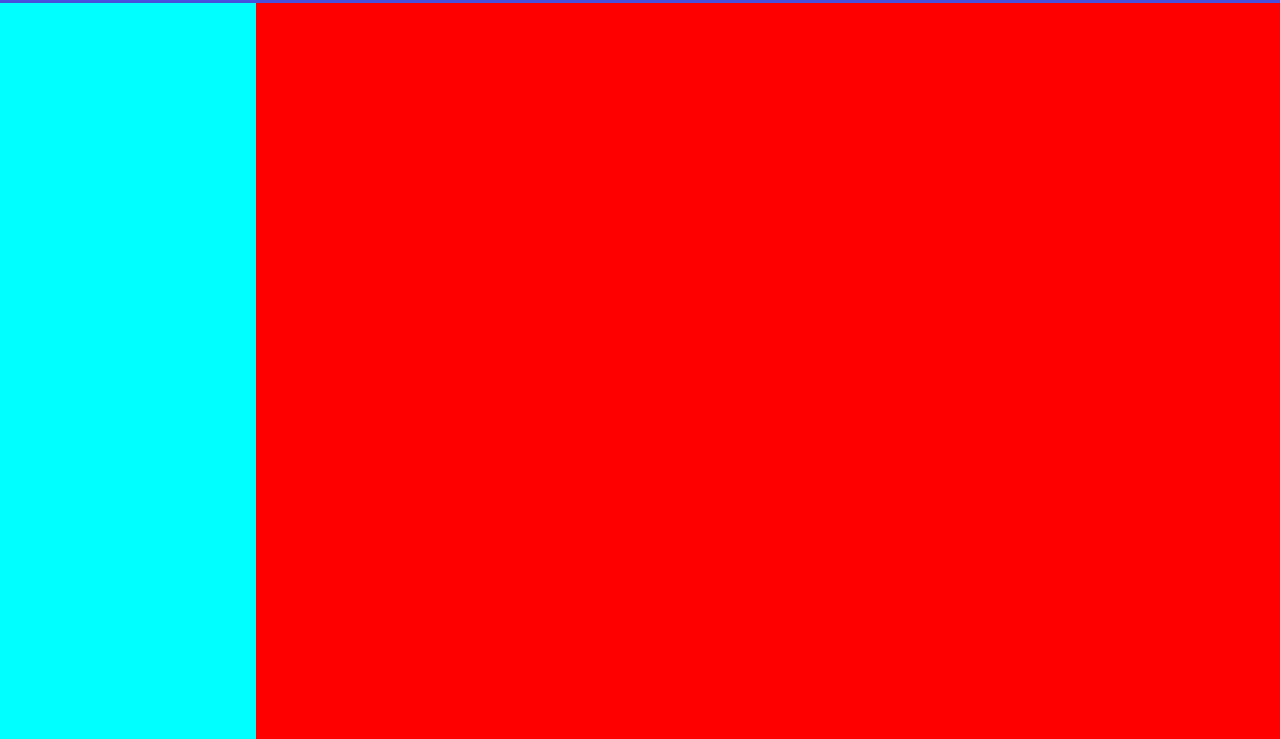
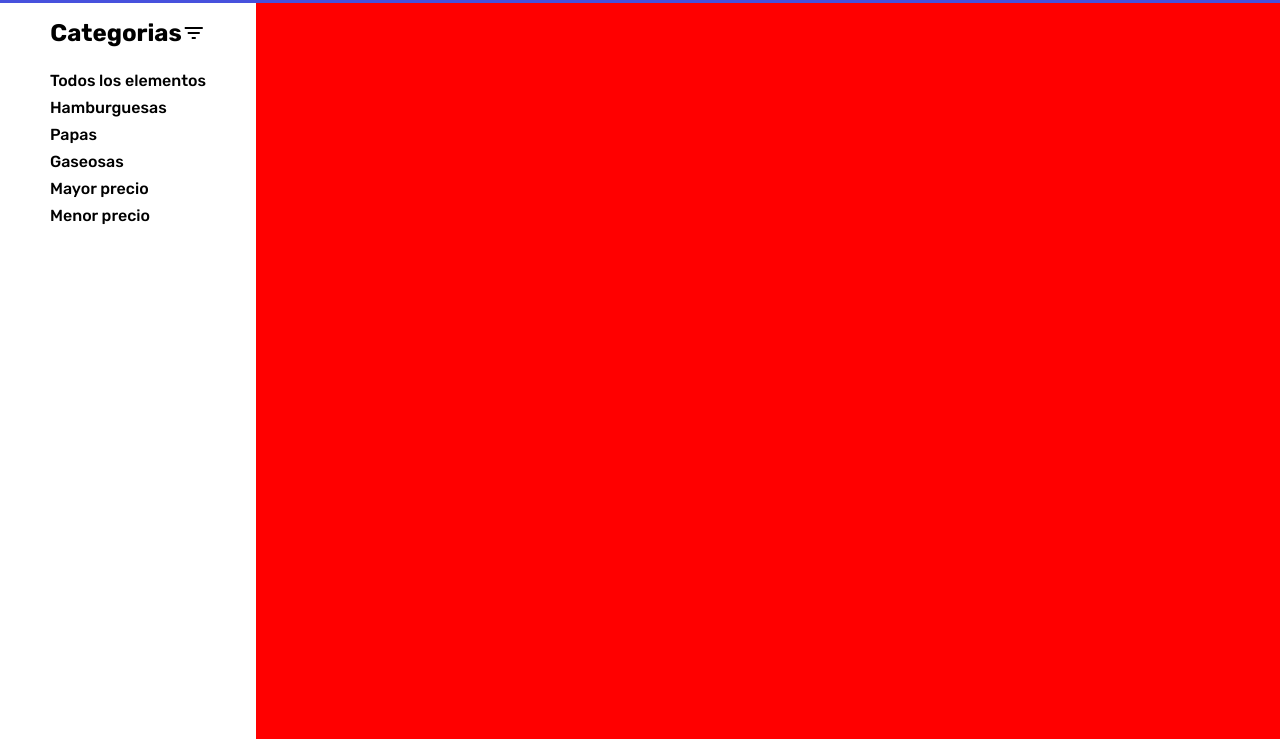
Before and after one commit to jpbiondo/trabajo-practico-integrador-js, a website built with Vite: page index.html in a window 1280 px wide. Shown: the part 61-800 px from the top of the page. Built offline with nearby package versions, Linux system fonts and the light colour scheme.

Commit message:
Add categorias

```diff
--- a/index.html
+++ b/index.html
@@ -44,9 +44,15 @@
     <!-- MAIN -->
     <main>
       <div class="container__view">
-        <div class="list">
+        <aside class="listAside">
+          <h2>Categorias
+            <span class="material-symbols-outlined">
+              filter_list
+            </span>
+          </h2>
 
-        </div>
+          <ul id="listFilter"></ul>
+        </aside>
         <div class="store">
 
         </div>
--- /dev/null
+++ b/main.js
@@ -0,0 +1,4 @@
+import { renderCategories } from "./src/services/categories";
+import './style.css';
+
+renderCategories();
--- /dev/null
+++ b/src/services/categories.js
@@ -0,0 +1,33 @@
+//render de la vista categorias
+
+export const renderCategories = () => {
+    const ulList = document.querySelector("#listFilter");
+    ulList.innerHTML = `
+    <li id="todo"> Todos los elementos </li>
+    <li id="hamburguesas"> Hamburguesas </li>
+    <li id="papas"> Papas </li>
+    <li id="gaseosas"> Gaseosas </li>
+    <li id="mayorPrecio"> Mayor precio </li>
+    <li id="menorPrecio"> Menor precio </li>
+    `;
+
+    const liElements = ulList.querySelectorAll("li");
+    liElements.forEach((liElem) => {
+        liElem.addEventListener("click", () => {
+            addLiActiveClass(liElem);
+        });
+    });
+
+    const addLiActiveClass = (liElem) => {
+        liElements.forEach((liEl) => {
+            if(liEl.classList.contains("liActive")) {
+                liEl.classList.remove("liActive");
+            } else {
+                if(liEl === liElem) {
+                    liEl.classList.add("liActive");
+                }
+            }
+        })
+    }
+
+};
--- a/style.css
+++ b/style.css
@@ -85,8 +85,8 @@
   grid-template-columns: .2fr .8fr;
 }
 
-.list {
-  background-color: aqua;
+.listAside {
+  background-color: white;
   height: 92vh;
 }
 
@@ -94,3 +94,40 @@
   background-color: red;
   height: 92vh;
 }
+
+/* ==== LISTASIDE ==== */
+.listAside {
+  display: flex;
+  align-items: center;
+  flex-direction: column;
+}
+
+.listAside h2 {
+  display: flex;
+  margin-top: 2vh;
+  font-size: 3vh;
+  justify-content: center;
+  align-items: center;
+}
+
+.listAside ul {
+  margin-top: 3vh;
+  list-style: none;
+  display: flex;
+  flex-direction: column;
+  align-items: flex-start;
+  justify-content: space-around;
+  gap: 1vh;
+}
+
+.listAside ul li {
+  font-size: 2vh;
+  font-weight: 500;
+}
+
+.liActive {
+  background-color: #4f5aef;
+  padding: .4rem;
+  border-radius: .4rem;
+  color: white;
+}
```
